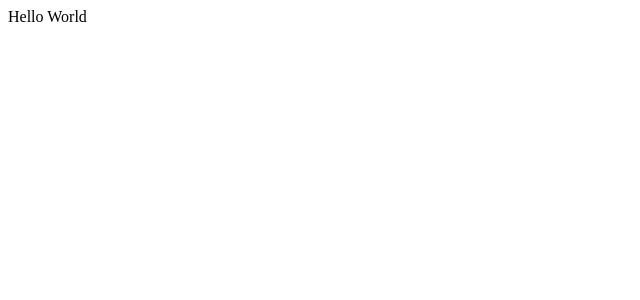
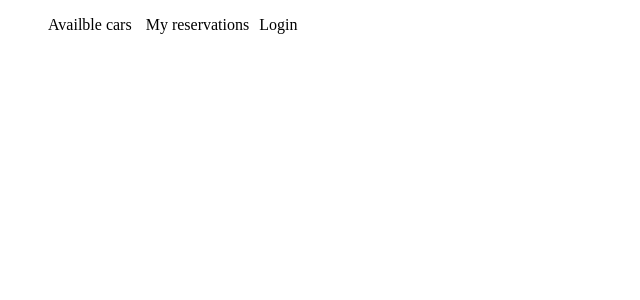
Before and after one commit to ciemo1234/strona-, an Angular app: page / in a window 1280 px wide. Shown: the top 300 px of the page, without its empty margins (0-640 px from the left). Built offline with nearby package versions, Linux system fonts and the light colour scheme.

Commit message:
Header completed

```diff
--- a/src/app/app.component.html
+++ b/src/app/app.component.html
@@ -1 +1 @@
-Hello World
+<app-header> </app-header>
--- a/src/app/app.module.ts
+++ b/src/app/app.module.ts
@@ -2,10 +2,12 @@ import { BrowserModule } from '@angular/platform-browser';
 import { NgModule } from '@angular/core';
 
 import { AppComponent } from './app.component';
+import { HeaderComponent } from './header/header.component';
 
 @NgModule({
   declarations: [
-    AppComponent
+    AppComponent,
+    HeaderComponent
   ],
   imports: [
     BrowserModule
--- /dev/null
+++ b/src/app/header/header.component.css
@@ -0,0 +1,4 @@
+li {
+    display: inline;
+    margin-right: 10px;
+}
--- /dev/null
+++ b/src/app/header/header.component.html
@@ -0,0 +1,5 @@
+<ul>
+    <li>Availble cars </li>
+    <li>My reservations</li>
+    <li>Login</li>
+</ul>
--- /dev/null
+++ b/src/app/header/header.component.ts
@@ -0,0 +1,15 @@
+import { Component, OnInit } from '@angular/core';
+
+@Component({
+  selector: 'app-header',
+  templateUrl: './header.component.html',
+  styleUrls: ['./header.component.css']
+})
+export class HeaderComponent implements OnInit {
+
+  constructor() { }
+
+  ngOnInit(): void {
+  }
+
+}
```
